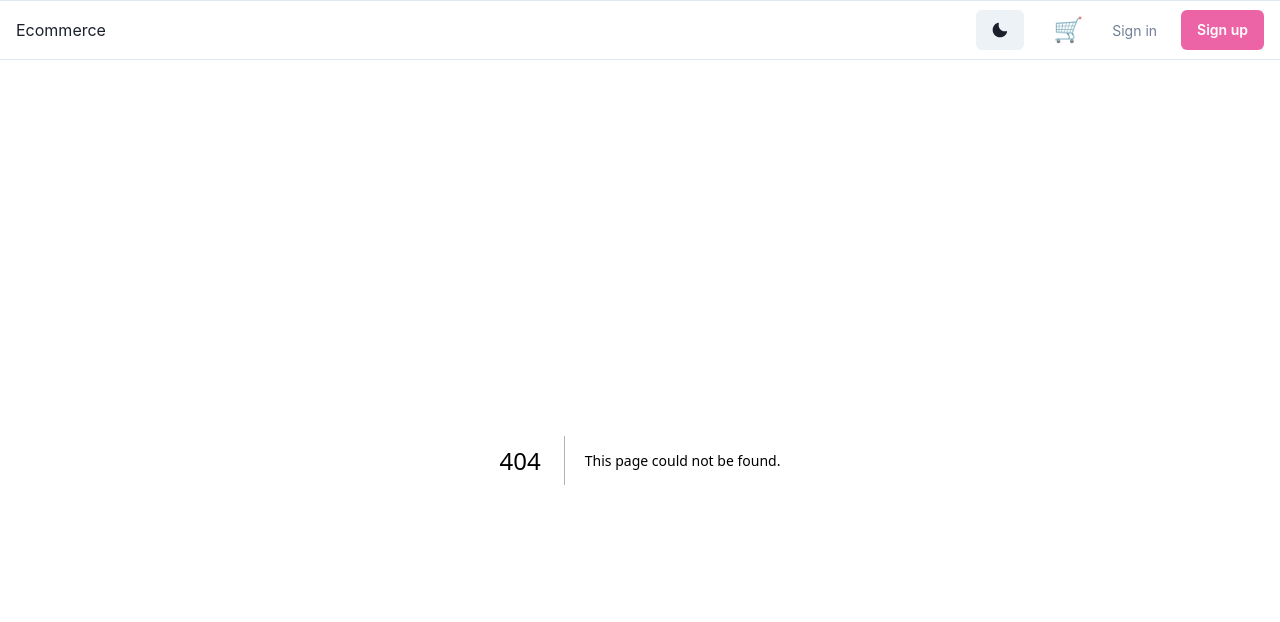
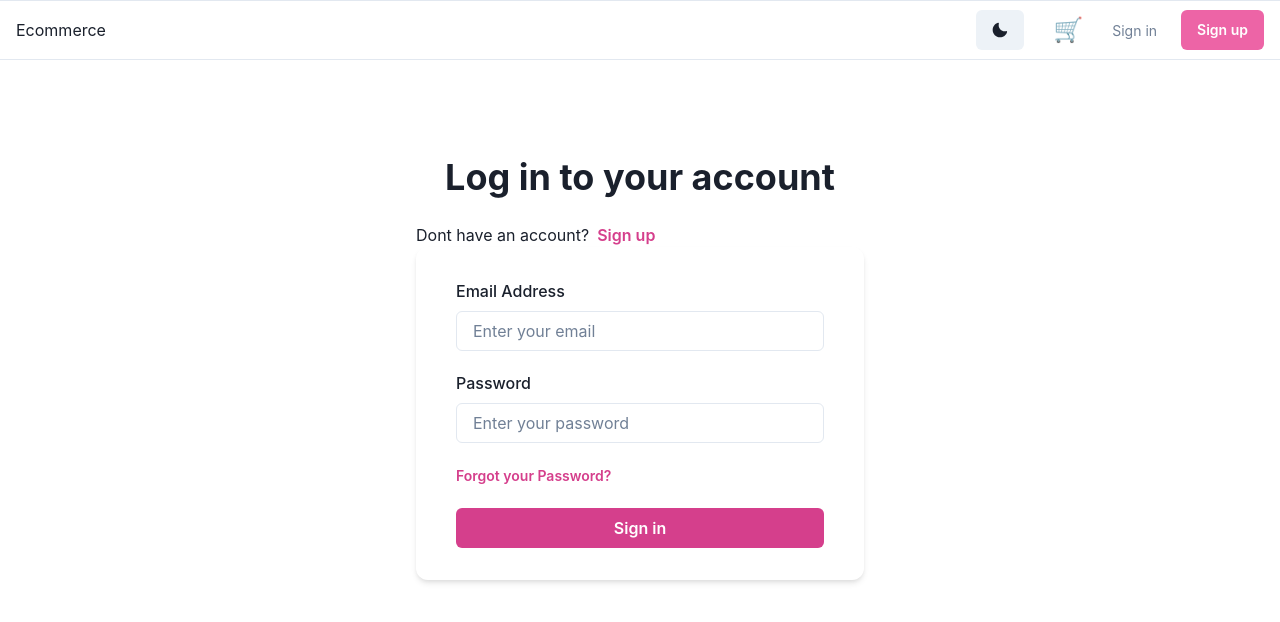
Before and after one commit to jesualujan/g25-web-a, a Next.js app in the folder ecommerce-full-stack/: page /login in a window 1280 px wide. Before the commit this address had no page. Shown: the top 622 px of the page. Built offline with nearby package versions, Linux system fonts and the light colour scheme.

Commit message:
💄 creamos los estilos para el formulario login

```diff
--- /dev/null
+++ b/ecommerce-full-stack/pages/login.js
@@ -0,0 +1,78 @@
+import React from 'react'
+import {
+    Container,
+    Stack,
+    Heading,
+    HStack,
+    Text,
+    Button,
+    Box,
+    FormControl,
+    FormLabel,
+    Input,
+    useBreakpointValue,
+    useColorModeValue,
+    FormHelperText
+} from '@chakra-ui/react'
+import Link from 'next/link'
+
+const LoginPage = () => {
+  return (
+    <Container maxW="lg" py={{base: "12", md:"24"}} px={{base: "0", sm:"8"}}>
+        <Stack spacing="8">
+            <Stack spacing="6" textAlign="center">
+                <Heading>Log in to your account</Heading>
+                <HStack>
+                    <Text>Dont have an account?</Text>
+                    <Link href="/signup" passHref>
+                    <Button variant="link" colorScheme="pink">Sign up</Button>
+                    </Link>
+                </HStack>
+            </Stack>
+        </Stack>
+
+        <Box
+        py={{base: "0", sm:"8"}}
+        px={{base: "4", sm:"10"}}
+        bg={useBreakpointValue({base: "transparent", sm:"bg-surface"})}
+        boxShadow={{base: "none", sm:useColorModeValue("md", "md-dark")}}
+        borderRadius={{base: "none", sm: "xl"}}
+        >
+            <form>
+                <Stack spacing="6">
+                    <Stack spacing="5">
+                        <FormControl>
+                            <FormLabel htmlFor="email">Email Address</FormLabel>
+                            <Input
+                            id="email"
+                            type="email"
+                            placeholder="Enter your email"
+                            />
+                        </FormControl>
+                        <FormControl>
+                            <FormLabel htmlFor="password">Password</FormLabel>
+                            <Input
+                             id="password"
+                             type="password"
+                             placeholder="Enter your password"
+                            />
+                        </FormControl>
+                    </Stack>
+                    <HStack justify="space-between">
+                        <Button variant="link" colorScheme="pink" size="sm">
+                            Forgot your Password?
+                        </Button>
+                    </HStack>
+                    <Stack>
+                        <Button colorScheme="pink" type="submit">
+                        Sign in
+                        </Button>
+                    </Stack>
+                </Stack>
+            </form>
+        </Box>
+    </Container>
+  )
+}
+
+export default LoginPage
```
